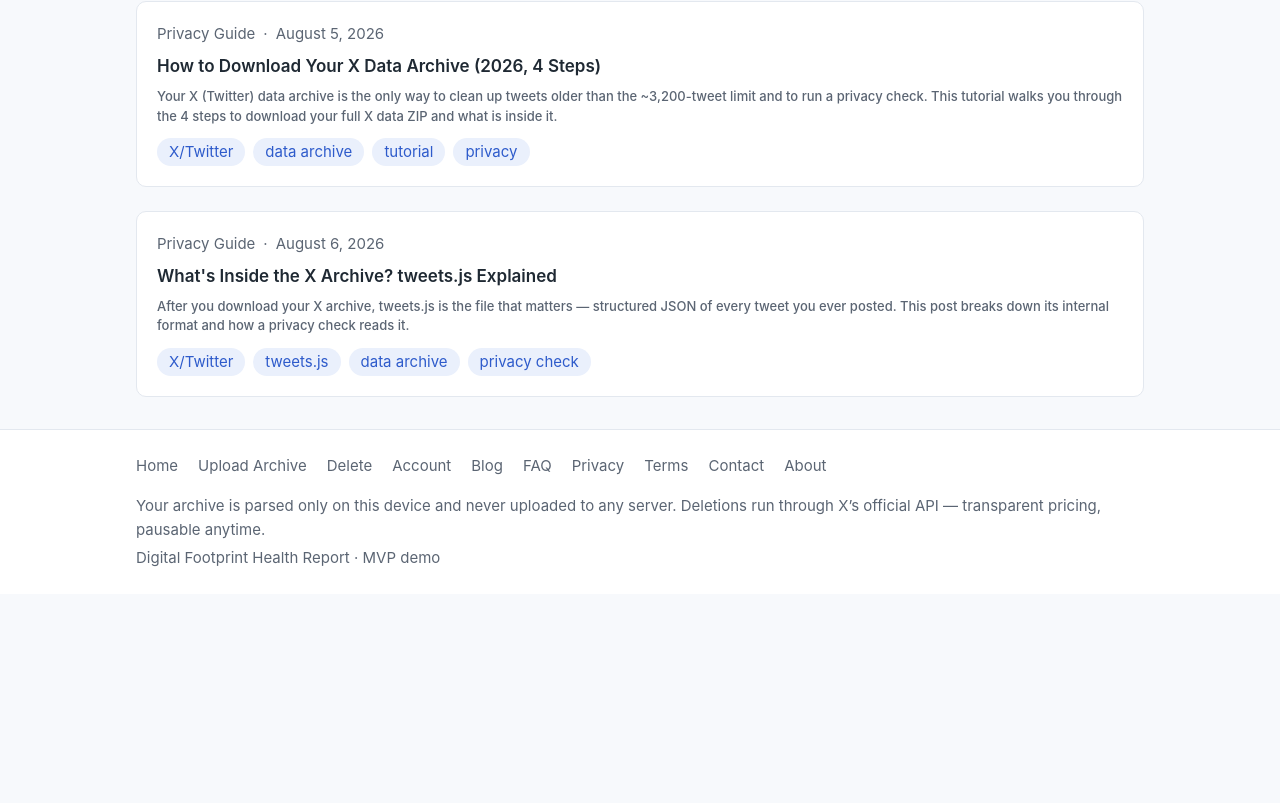
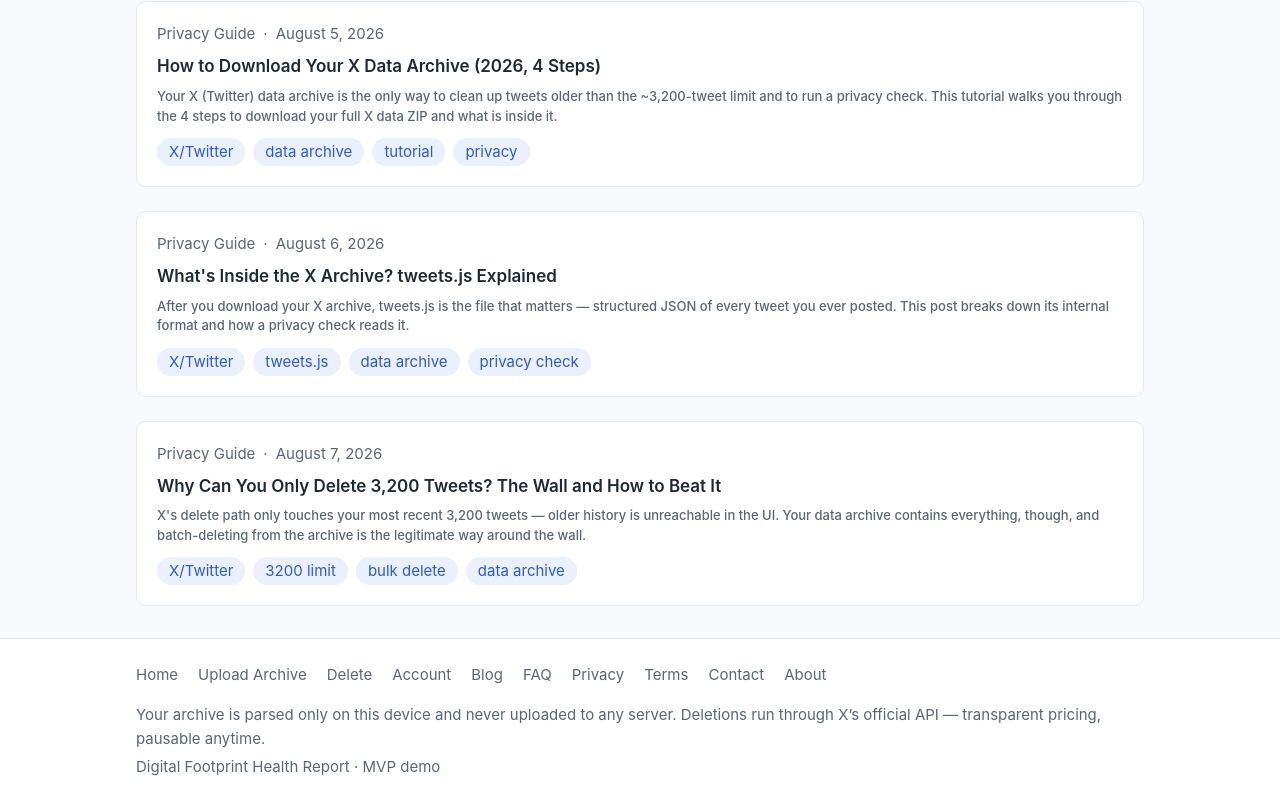
Before and after one commit to 863683348/digital-footprint-health, a Next.js app: page /en/blog in a window 1280 px wide. Shown: the part 738-1541 px from the top of the page. Before the commit the page ends 1332 px from the top, so only its background shows below. Built offline with nearby package versions, Linux system fonts and the light colour scheme; no server answers.

Commit message:
content: Day 4 - why-can-you-only-delete-3200-tweets (中英双语)

```diff
--- a/content/posts.ts
+++ b/content/posts.ts
@@ -517,6 +517,93 @@ export const allPosts: BlogPost[] = [
 <p>Yes. The check is text-based; tweets.js has all the text and URLs, and media files don't affect the scan.</p>
 `,
   },
+  {
+    slug: 'why-can-you-only-delete-3200-tweets',
+    title: '为什么只能删 3,200 条？X 的硬限制与破解',
+    excerpt:
+      'X 的删除接口只允许你动最近 3,200 条推文，更早的历史推文在界面上"删不到"。但你的数据归档里有全部历史——用归档批量删除，就是绕过这堵墙的正规路子。',
+    date: '2026-08-07',
+    updatedAt: '2026-08-07',
+    author: 'Digital Footprint Health Team',
+    category: '隐私指南',
+    tags: ['X/Twitter', '3200 限制', '批量删推', '数据归档'],
+    canonical: '/blog/why-can-you-only-delete-3200-tweets',
+    titleEn: 'Why Can You Only Delete 3,200 Tweets? The Wall and How to Beat It',
+    excerptEn:
+      'X\'s delete path only touches your most recent 3,200 tweets — older history is unreachable in the UI. Your data archive contains everything, though, and batch-deleting from the archive is the legitimate way around the wall.',
+    categoryEn: 'Privacy Guide',
+    tagsEn: ['X/Twitter', '3200 limit', 'bulk delete', 'data archive'],
+    content: `
+<p>很多人第一次想清理自己 X（Twitter）账号的时候，都会撞上同一堵墙：<strong>3,200 条限制</strong>。界面里往前翻，最多翻到大约 3,200 条，再早的推文就好像不存在一样。删除操作也一样——你只能删最近这 3,200 条，更早的想删都删不到。这篇讲清这堵墙是怎么回事，以及怎么正规地绕过它。</p>
+
+<h2>3,200 条限制到底卡在哪一层</h2>
+<p>限制不在你的账号里，而在接口层。X 的公开接口（包括网页端和 App 用的那套）出于性能和商业考虑，只提供最近约 3,200 条推文的分页访问。你看到的"删完了"，只是把最近这 3,200 条删光了；更早的历史推文还在，只是没有入口。</p>
+<p>注意区分：你的<strong>数据归档</strong>（Settings → Your account → Download an archive）里是全部历史，不受 3,200 限制。这也是为什么隐私体检工具能扫到十年前的老推文——它读的是归档，不是网页。</p>
+
+<h2>为什么这堵墙值得认真对待</h2>
+<ul>
+  <li>老推文是隐私重灾区：十年前随手发的手机号、住址、打卡定位，现在还挂在网上</li>
+  <li>搜索引擎会索引旧推文：招聘方、背景调查方搜得到你早已忘记的内容</li>
+  <li>手动删不现实：几千条推文逐条删，一天都删不完，而且永远删不到 3,200 条以外的</li>
+</ul>
+
+<h2>正规破解：用归档 + 批量删除</h2>
+<p>绕过 3,200 限制的合法路径只有一条：先下载完整数据归档，从归档里拿到全部推文 ID，再对每一条调用删除接口。步骤是：</p>
+<ol>
+  <li><strong>下载归档</strong>：设置 → 你的账号 → 下载数据归档。X 打包可能需要几小时到一两天，做好心理准备</li>
+  <li><strong>解析 tweets.js</strong>：归档里所有推文 ID 和全文都在这个文件里（详见我们之前写的 <a href="/blog/whats-inside-x-archive-tweets-js">tweets.js 拆解</a>）</li>
+  <li><strong>批量删除</strong>：用脚本或工具按 ID 逐条删除。速度取决于 X 的接口限流，通常每分钟能删几十到几百条</li>
+  <li><strong>验证</strong>：删完后重新下载一份归档，确认旧内容确实没了</li>
+</ol>
+<p>这一步之后，你的账号才是真正清空了——包括 3,200 条之外的旧账。</p>
+
+<h2>常见问题（FAQ）</h2>
+
+<h3>3,200 条限制会永久存在吗？</h3>
+<p>短期内不会消失。这是接口设计层面的限制，除非 X 重做时间线 API，否则旧推文只能通过归档访问。</p>
+
+<h3>删除后真的消失了吗？</h3>
+<p>删除会从公开界面和搜索结果中移除；已删内容是否残留于第三方缓存属于另一个话题。至少你自己的账号层面是清干净了。</p>
+
+<h3>批量删除会被封号吗？</h3>
+<p>按正常速率逐条删除是合规操作，X 官方文档也支持通过 API 删除自己的推文。真正危险的是超高速率的第三方"清粉删推"工具，注意别用那些。</p>
+`,
+    contentEn: `
+<p>The first time most people try to clean up their X (Twitter) account, they hit the same wall: the <strong>3,200 tweet limit</strong>. Scroll back far enough in the UI and the timeline simply stops around 3,200 tweets, as if the older ones never existed. Deletion works the same way — you can only delete the most recent 3,200, and anything older is unreachable. This post explains where the wall lives and how to get around it legitimately.</p>
+
+<h2>Where the 3,200 limit actually sits</h2>
+<p>The limit is not on your account. It lives at the API layer: X's public endpoints (including the ones the web app and mobile app use) only page through roughly the most recent 3,200 tweets, for performance and commercial reasons. When the UI says "you're caught up," it means the recent window is empty — older history still exists, it just has no entry point.</p>
+<p>One important distinction: your <strong>data archive</strong> (Settings → Your account → Download an archive) contains your full history, with no 3,200 cap. That is why a privacy check tool can scan decade-old tweets — it reads the archive, not the web timeline.</p>
+
+<h2>Why the wall is worth caring about</h2>
+<ul>
+  <li>Old tweets are privacy landmines: phone numbers, home addresses, and check-ins posted years ago are still live</li>
+  <li>Search engines index old tweets: recruiters and background checkers can find things you forgot you posted</li>
+  <li>Manual deletion is hopeless: thousands of tweets one by one, and it never reaches past 3,200 anyway</li>
+</ul>
+
+<h2>The legitimate workaround: archive + bulk delete</h2>
+<p>There is exactly one legal path around the 3,200 wall: download your full archive, collect every tweet ID from it, then call the delete endpoint for each one. The steps:</p>
+<ol>
+  <li><strong>Download the archive</strong>: Settings → Your account → Download data archive. X can take hours to a couple of days to pack it — plan accordingly</li>
+  <li><strong>Parse tweets.js</strong>: every tweet ID and full text lives in this file (see our <a href="/blog/whats-inside-x-archive-tweets-js">tweets.js deep dive</a>)</li>
+  <li><strong>Bulk delete</strong>: run a script or tool that deletes by ID, respecting X's rate limits — typically tens to hundreds per minute</li>
+  <li><strong>Verify</strong>: download a fresh archive afterwards and confirm the old content is actually gone</li>
+</ol>
+<p>After that, your account is truly clean — including everything beyond the 3,200 window.</p>
+
+<h2>FAQ</h2>
+
+<h3>Will the 3,200 limit ever go away?</h3>
+<p>Not anytime soon. It is baked into the API design; unless X rebuilds the timeline endpoints, old tweets stay archive-only.</p>
+
+<h3>Are deleted tweets really gone?</h3>
+<p>Deletion removes them from public views and search results. Whether third-party caches still hold copies is a separate story — at the account level, though, you are clean.</p>
+
+<h3>Can bulk deletion get me banned?</h3>
+<p>Deleting your own tweets at a normal rate is supported by X's API and is not a violation. What gets accounts flagged is third-party tools that hammer the API at extreme speeds — avoid those.</p>
+`,
+  },
 ]
 
 export function getPost(slug: string): BlogPost | undefined {
```
